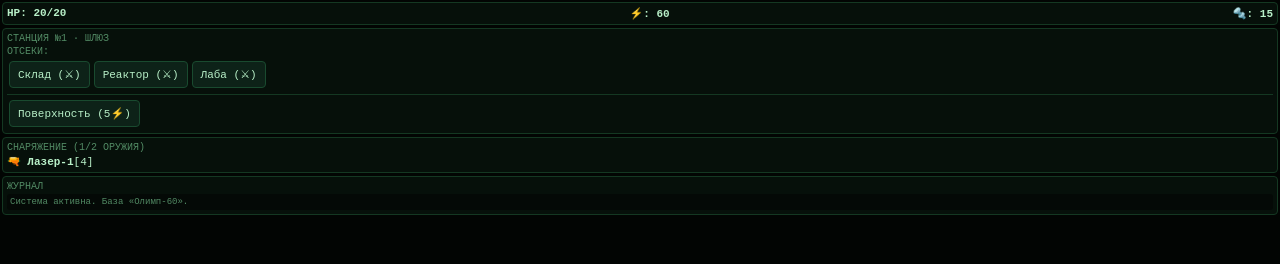
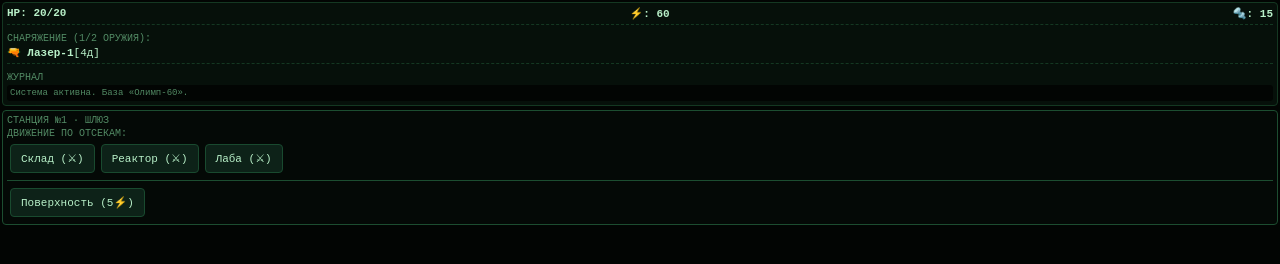
Before and after one commit to D3nis-png/Vovamarsgame, a plain HTML site: page index.html in a window 1280 px wide. Drawn offline with Linux system fonts and the light colour scheme.

Commit message:
Update index.html

```diff
--- a/index.html
+++ b/index.html
@@ -6,13 +6,14 @@
 <title>Марс: заброшенные станции</title>
 <style>
 body { margin: 0; background: #020503; color: #b8f0c8; font-family: monospace; font-size: 11px; padding: 2px; }
-.panel { background: #06100a; border: 1px solid #143822; border-radius: 4px; padding: 4px; margin-bottom: 3px; }
+.screen-top { background: #06100a; border: 1px solid #143822; border-radius: 4px; padding: 4px; margin-bottom: 4px; }
+.screen-bottom { background: #040906; border: 1px solid #1c4d30; border-radius: 4px; padding: 4px; }
 .title { font-size: 10px; color: #528a64; text-transform: uppercase; margin-bottom: 2px; }
-button { font: inherit; color: #b8f0c8; background: #0d2218; border: 1px solid #194a2f; border-radius: 4px; padding: 6px 8px; margin: 2px; cursor: pointer; }
+button { font: inherit; color: #b8f0c8; background: #0d2218; border: 1px solid #194a2f; border-radius: 4px; padding: 7px 10px; margin: 3px; cursor: pointer; }
 button.p { background: #25c458; color: #020a05; border-color: #25c458; font-weight: bold; }
-.log-box { font-size: 9px; color: #528a64; max-height: 45px; overflow-y: auto; background: #040906; padding: 3px; border-radius: 3px; }
+.log-box { font-size: 9px; color: #528a64; max-height: 45px; overflow-y: auto; background: #020503; padding: 3px; border-radius: 3px; }
 .alert { color: #ff5a5a; font-weight: bold; }
-.success { color: #25c458; }
+.section-divider { border-top: 1px dashed #143822; margin: 4px 0; padding-top: 4px; }
 </style>
 </head>
 <body>
@@ -185,7 +186,7 @@ function replaceWeapon(slotIdx) {
   var oldWep = G.weps[slotIdx];
 
   G.weps[slotIdx] = rep.item;
-  r.loot[rep.replacingItem ? rep.replacingItem : rep.lootIdx] = {type: 'w', item: oldWep};
+  r.loot[rep.lootIdx] = {type: 'w', item: oldWep};
   G.replacingItem = null;
   logMsg('Оружие заменено.');
   render();
@@ -212,90 +213,102 @@ function drive(k) {
 
 function render() {
   var A = document.getElementById('app');
-  var html = '';
+  var topHtml = '';
+  var botHtml = '';
 
-  // Шапка статуса
-  html += '<div class="panel" style="display:flex; justify-content:space-between; font-weight:bold;">';
-  html += '<span>HP: ' + G.hp + '/' + G.max + '</span>';
-  html += '<span>⚡: ' + G.en + '</span>';
-  html += '<span>🔩: ' + G.me + '</span>';
-  html += '</div>';
+  // === ВЕРХНИЙ ЭКРАН (Информация, Статус, Снаряжение, Журнал) ===
+  topHtml += '<div class="screen-top">';
+
+  // Статус
+  topHtml += '<div style="display:flex; justify-content:space-between; font-weight:bold; margin-bottom:4px;">';
+  topHtml += '<span>HP: ' + G.hp + '/' + G.max + '</span>';
+  topHtml += '<span>⚡: ' + G.en + '</span>';
+  topHtml += '<span>🔩: ' + G.me + '</span>';
+  topHtml += '</div>';
+
+  topHtml += '<div class="section-divider"></div>';
+
+  // Инвентарь
+  topHtml += '<div class="title">Снаряжение (' + G.weps.length + '/2 оружия):</div>';
+  for (var sw = 0; sw < G.weps.length; sw++) {
+    topHtml += '<span style="margin-right:6px;">🔫 <b>' + G.weps[sw].n + '</b>[' + G.weps[sw].dmg + 'д]</span>';
+  }
+  if (G.mods.length > 0) {
+    topHtml += '<br><span class="title" style="margin-top:2px;">Модули:</span> ';
+    for (var sm = 0; sm < G.mods.length; sm++) {
+      topHtml += '<b>' + G.mods[sm].n + '</b> ';
+    }
+  }
+
+  topHtml += '<div class="section-divider"></div>';
+
+  // Журнал
+  topHtml += '<div class="title">Журнал</div><div class="log-box">';
+  for (var l = 0; l < G.log.length; l++) {
+    topHtml += '<div>' + G.log[l] + '</div>';
+  }
+  topHtml += '</div>';
+
+  topHtml += '</div>'; // Конец верхнего экрана
+
+
+  // === НИЖНИЙ ЭКРАН (Кнопки управления, Отсеки, Бой, Находки) ===
+  botHtml += '<div class="screen-bottom">';
 
   if (G.surf) {
-    html += '<div class="panel"><div class="title">Поверхность Марса</div>';
+    botHtml += '<div class="title">Поверхность Марса (Выбор базы)</div>';
     for (var i = 0; i < G.sts.length; i++) {
-      html += '<div style="margin:3px 0;"><b>№' + (i+1) + ' «' + G.sts[i].name + '»</b> ' + (G.sts[i].sent ? '(✓)' : '') + '<br>';
-      html += '<button class="p" onclick="drive(' + i + ')">Лететь</button></div>';
+      botHtml += '<div style="margin:4px 0;"><b>№' + (i+1) + ' «' + G.sts[i].name + '»</b> ' + (G.sts[i].sent ? '(✓)' : '') + '<br>';
+      botHtml += '<button class="p" onclick="drive(' + i + ')">Лететь сюда</button></div>';
     }
-    html += '<button onclick="G.surf=false;render()">Назад</button></div>';
-    A.innerHTML = html;
-    return;
-  }
-
+    botHtml += '<button onclick="G.surf=false;render()">Назад на базу</button>';
+  } else {
     var r = G.rooms[G.cur];
-  html += '<div class="panel"><div class="title">Станция №' + G.st + ' · ' + r.name + '</div>';
+    botHtml += '<div class="title">Станция №' + G.st + ' · ' + r.name + '</div>';
 
     if (G.fight) {
       var e = G.fight.e;
-    html += '<div class="alert">Бой: ' + e.name + ' (HP:' + e.core + ')</div>';
-    html += '<div class="title" style="margin-top:4px;">Атаковать оружием:</div>';
+      botHtml += '<div class="alert">БОЙ: ' + e.name + ' (HP:' + e.core + ')</div>';
+      botHtml += '<div class="title" style="margin-top:4px;">Выберите оружие:</div>';
       for (var w = 0; w < G.weps.length; w++) {
-      html += '<button class="p" onclick="shoot(' + w + ')">' + G.weps[w].n + ' (' + G.weps[w].dmg + 'д)</button> ';
+        botHtml += '<button class="p" onclick="shoot(' + w + ')">' + G.weps[w].n + ' (' + G.weps[w].dmg + 'д)</button> ';
       }
     } else {
-    html += '<div class="title">Отсеки:</div>';
+      botHtml += '<div class="title">Движение по отсекам:</div>';
       for (var j = 0; j < r.adj.length; j++) {
         var nIdx = r.adj[j];
         var nr = G.rooms[nIdx];
-      html += '<button onclick="go(' + nIdx + ')">' + nr.name + (nr.clear ? ' (✓)' : ' (⚔)') + '</button>';
+        botHtml += '<button onclick="go(' + nIdx + ')">' + nr.name + (nr.clear ? ' (✓)' : ' (⚔)') + '</button>';
       }
 
       if (r.loot.length > 0) {
-      html += '<div class="title" style="color:#25c458; margin-top:4px;">Находки на полу:</div>';
+        botHtml += '<div class="title" style="color:#25c458; margin-top:4px;">Находки в отсеке:</div>';
         for (var lt = 0; lt < r.loot.length; lt++) {
           var it = r.loot[lt];
-        html += '<div style="font-size:10px; margin:2px 0;">' + (it.type === 'w' ? '🔫 ' + it.item.n + ' (' + it.item.dmg + 'д)' : '⚙️ ' + it.item.n) + ' ';
-        html += '<button class="p" onclick="takeLoot(' + lt + ')">Взять</button></div>';
+          botHtml += '<div style="font-size:10px; margin:2px 0;">' + (it.type === 'w' ? '🔫 ' + it.item.n + ' (' + it.item.dmg + 'д)' : '⚙️ ' + it.item.n) + ' ';
+          botHtml += '<button class="p" onclick="takeLoot(' + lt + ')">Взять</button></div>';
         }
       }
 
       if (G.replacingItem) {
-      html += '<div class="panel" style="border-color:#ff5a5a; margin-top:4px;">';
-      html += '<div class="alert">Инвентарь полон (2/2)! Заменить слот:</div>';
+        botHtml += '<div style="border:1px solid #ff5a5a; padding:4px; margin-top:4px; border-radius:3px;">';
+        botHtml += '<div class="alert">Инвентарь полон (2/2)! Заменить слот:</div>';
         for (var sl = 0; sl < G.weps.length; sl++) {
-        html += '<button onclick="replaceWeapon(' + sl + ')">Слот ' + (sl+1) + ': ' + G.weps[sl].n + '</button> ';
+          botHtml += '<button onclick="replaceWeapon(' + sl + ')">Слот ' + (sl+1) + ': ' + G.weps[sl].n + '</button> ';
         }
-      html += '<br><button onclick="cancelReplace()">Отмена</button>';
-      html += '</div>';
+        botHtml += '<br><button onclick="cancelReplace()">Отмена</button>';
+        botHtml += '</div>';
       }
 
       if (G.cur === 0) {
-      html += '<div style="margin-top:4px; border-top:1px solid #143822; padding-top:3px;"><button onclick="surf()">Поверхность (5⚡)</button></div>';
+        botHtml += '<div style="margin-top:4px; border-top:1px solid #1c4d30; padding-top:4px;"><button onclick="surf()">Поверхность (5⚡)</button></div>';
       }
     }
-  html += '</div>';
+  }
 
-  // Инвентарь
-  html += '<div class="panel"><div class="title">Снаряжение (' + G.weps.length + '/2 оружия)</div>';
-  for (var sw = 0; sw < G.weps.length; sw++) {
-    html += '<span style="margin-right:6px;">🔫 <b>' + G.weps[sw].n + '</b>[' + G.weps[sw].dmg + ']</span>';
-  }
-  if (G.mods.length > 0) {
-    html += '<br><span class="title" style="margin-top:2px;">Модули:</span> ';
-    for (var sm = 0; sm < G.mods.length; sm++) {
-      html += '<b>' + G.mods[sm].n + '</b> ';
-    }
-  }
-  html += '</div>';
+  botHtml += '</div>'; // Конец нижнего экрана
 
-  // Журнал
-  html += '<div class="panel"><div class="title">Журнал</div><div class="log-box">';
-  for (var l = 0; l < G.log.length; l++) {
-    html += '<div>' + G.log[l] + '</div>';
-  }
-  html += '</div></div>';
-
-  A.innerHTML = html;
+  A.innerHTML = topHtml + botHtml;
 }
 
 newGame();
```
Lines whose indentation alone changed are shown as unchanged.
